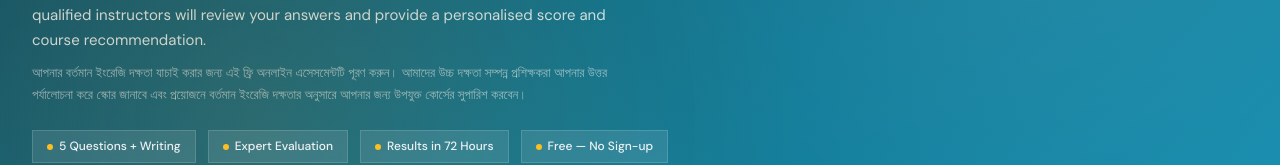
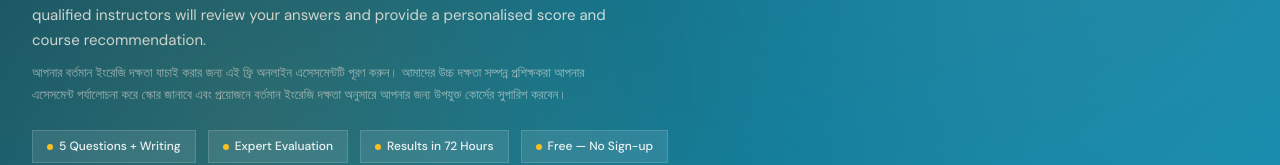
Before and after one commit to cacbd/cac, a Next.js app: page /assessment in a window 1280 px wide. Shown: the part 257-422 px from the top of the page. Built offline with nearby package versions, Linux system fonts and the light colour scheme.

Commit message:
Update page.tsx

```diff
--- a/app/assessment/page.tsx
+++ b/app/assessment/page.tsx
@@ -48,7 +48,7 @@ export default function AssessmentPage() {
           </p>
           <p className={styles.heroDescBn}>
             আপনার বর্তমান ইংরেজি দক্ষতা যাচাই করার জন্য এই ফ্রি অনলাইন এসেসমেন্টটি পূরণ করুন।
-            আমাদের উচ্চ দক্ষতা সম্পন্ন প্রশিক্ষকরা আপনার উত্তর পর্যালোচনা করে স্কোর জানাবে এবং প্রয়োজনে বর্তমান ইংরেজি দক্ষতার অনুসারে আপনার জন্য উপযুক্ত কোর্সের সুপারিশ করবেন।
+            আমাদের উচ্চ দক্ষতা সম্পন্ন প্রশিক্ষকরা আপনার এসেসমেন্ট পর্যালোচনা করে স্কোর জানাবে এবং প্রয়োজনে বর্তমান ইংরেজি দক্ষতা অনুসারে আপনার জন্য উপযুক্ত কোর্সের সুপারিশ করবেন।
           </p>
           <div className={styles.heroBadges}>
             {['5 Questions + Writing', 'Expert Evaluation', 'Results in 72 Hours', 'Free — No Sign-up'].map((b) => (
```
